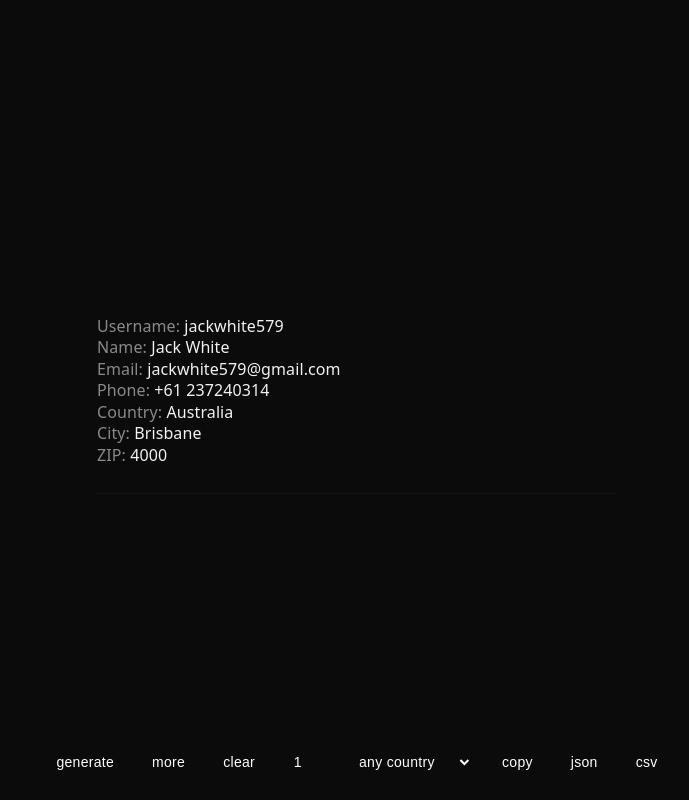
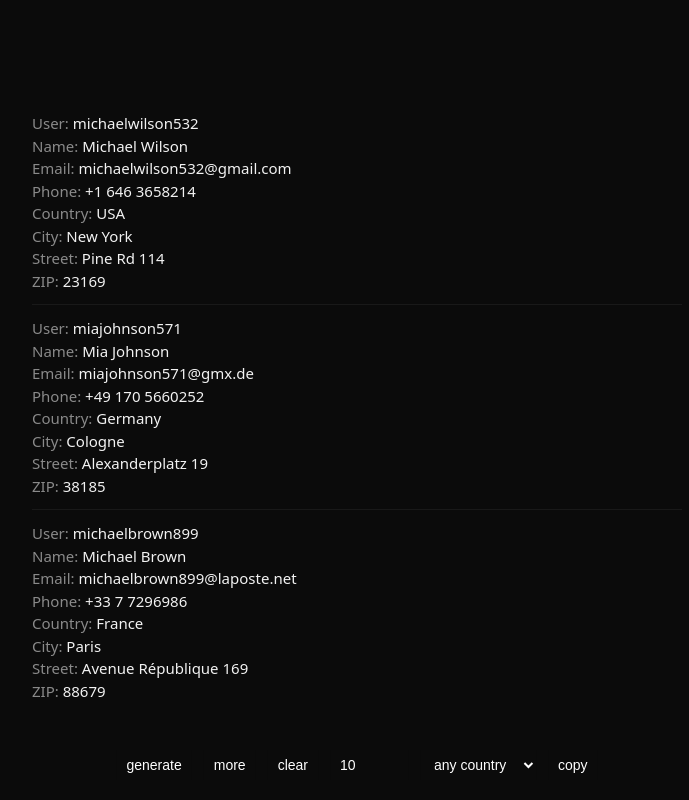
Before and after one commit to Ast07221/fake-user-generator, a plain HTML site: page index.html in a window 1280 px wide. Shown: the whole page, without its empty margins (283-972 px from the left). Drawn offline with Linux system fonts and the light colour scheme.

Commit message:
Update index.html

```diff
--- a/index.html
+++ b/index.html
@@ -3,7 +3,7 @@
 <head>
 <meta charset="UTF-8">
 <meta name="viewport" content="width=device-width, initial-scale=1.0">
-<title>Fake User Generator</title>
+<title>Enterprise Fake Data Engine</title>
 
 <style>
 body{
@@ -11,389 +11,322 @@ body{
     font-family:system-ui;
     background:#0b0b0b;
     color:#fff;
-    min-height:100vh;
     display:flex;
     justify-content:center;
     align-items:center;
+    min-height:100vh;
     overflow-x:hidden;
 }
 
 .wrapper{
     width:100%;
-    max-width:760px;
+    max-width:900px;
+    min-height:100vh;
     display:flex;
     flex-direction:column;
+    align-items:center;
     justify-content:center;
-    align-items:center;
-    position:relative;
-    margin:auto;
-    min-height:100vh;
 }
 
 .grid{
-    display:grid;
-    grid-template-columns:1fr;
-    gap:2px;
     width:100%;
-    max-width:520px;
-    justify-items:start;
-    text-align:left;
-    max-height:420px;
+    max-width:650px;
+    max-height:600px;
     overflow-y:auto;
-    box-sizing:border-box;
-    align-content:start;
 }
 
 .card{
-    width:100%;
-    background:transparent;
-    padding:8px 0;
-    margin:0;
-    min-height:170px;
-    transform:translateZ(0);
-    will-change:transform;
+    padding:12px 0;
+    border-bottom:1px solid rgba(255,255,255,0.06);
     cursor:pointer;
-    border-bottom:1px solid rgba(255,255,255,0.04);
 }
 
 .card:hover{
-    opacity:.82;
+    opacity:.85;
 }
 
 .line{
-    margin:1px 0;
-    line-height:1.28;
-    font-size:16px;
-    letter-spacing:.1px;
+    font-size:15px;
+    line-height:1.5;
 }
 
-.label{
-    color:#8a8a8a;
+.label{ color:#8a8a8a; }
+.value{ color:#f2f2f2; }
+
+.topbar{
+    position:fixed;
+    bottom:20px;
+    left:50%;
+    transform:translateX(-50%);
+    display:flex;
+    gap:12px;
+    flex-wrap:wrap;
 }
 
-.value{
-    color:#f2f2f2;
+button, select, input{
+    background:#0b0b0b;
+    border:none;
+    color:#fff;
+    font-size:14px;
+    padding:6px 10px;
 }
+
+button:hover{ opacity:.7; }
 
 .loader{
     position:absolute;
-    top:50%;
+    top:45%;
     left:50%;
-    transform:translate(-50%, -120px);
-    font-family:monospace;
+    transform:translate(-50%,-50%);
     font-size:11px;
     letter-spacing:4px;
-    color:#7a7a7a;
-    opacity:.72;
-    pointer-events:none;
-    text-transform:uppercase;
-    user-select:none;
-}
-
-.topbar{
-    position:fixed;
-    bottom:25px;
-    left:50%;
-    transform:translateX(-50%);
-    display:flex;
-    align-items:center;
-    gap:22px;
-    flex-wrap:wrap;
-    justify-content:center;
-}
-
-button, select{
-    background:#0b0b0b;
-    border:none;
-    color:#fff;
-    cursor:pointer;
-    font-size:14px;
-    font-weight:500;
-    letter-spacing:.3px;
-    padding:4px 8px;
-}
-
-button:hover{
-    opacity:.7;
-}
-
-input{
-    width:36px;
-    background:none;
-    border:none;
-    color:#fff;
-    text-align:center;
-    outline:none;
-    font-size:14px;
-}
-
-select{
-    outline:none;
-    padding-right:18px;
-    background:#0b0b0b;
-    color:#fff;
-    cursor:pointer;
-}
-
-.notice{
-    position:fixed;
-    top:18px;
-    left:50%;
-    transform:translateX(-50%);
-    font-size:12px;
-    color:#888;
-    opacity:0;
-    transition:.25s;
-    pointer-events:none;
-}
-
-@keyframes blink{
-    0%{opacity:0;}
-    50%{opacity:1;}
-    100%{opacity:0;}
+    color:#777;
 }
 </style>
+
 </head>
-
 <body>
 
-<div class="notice" id="notice">copied</div>
+<div class="loader" id="loader">INITIALIZING ENGINE...</div>
 
 <div class="wrapper">
-    <div class="loader" id="loader">INITIALIZING</div>
     <div id="output" class="grid"></div>
 </div>
 
 <div class="topbar">
     <button onclick="generate()">generate</button>
-    <button onclick="generateMore()">more</button>
+    <button onclick="more()">more</button>
     <button onclick="clearAll()">clear</button>
-    <input id="bulkInput" type="number" value="1" min="1" max="200">
-    <select id="countryFilter"></select>
+    <input id="count" type="number" value="10" min="1" max="200">
+    <select id="country"></select>
     <button onclick="copyAll()">copy</button>
-    <button onclick="downloadJSON()">json</button>
-    <button onclick="downloadCSV()">csv</button>
 </div>
 
 <script>
 
-const countries = [
-{country:"USA",code:"+1",cities:["New York","Los Angeles","Chicago"],zips:["10001","90001","60601"]},
-{country:"Canada",code:"+1",cities:["Toronto","Vancouver","Montreal"],zips:["M5H","V5K","H2X"]},
-{country:"UK",code:"+44",cities:["London","Manchester","Liverpool"],zips:["SW1A","M1","L1"]},
-{country:"Germany",code:"+49",cities:["Berlin","Munich","Hamburg"],zips:["10115","80331","20095"]},
-{country:"France",code:"+33",cities:["Paris","Lyon","Marseille"],zips:["75001","69001","13001"]},
-{country:"Netherlands",code:"+31",cities:["Amsterdam","Rotterdam","Utrecht"],zips:["1012","3011","3511"]},
-{country:"Japan",code:"+81",cities:["Tokyo","Osaka","Kyoto"],zips:["100-0001","530-0001","600-0001"]},
-{country:"Australia",code:"+61",cities:["Sydney","Melbourne","Brisbane"],zips:["2000","3000","4000"]}
-];
-    const firstNames = ["Noah","Liam","Oliver","James","Lucas","Henry","Leo","Daniel","Jack","Ethan","Emma","Olivia","Sophia","Ava","Mia","Charlotte","Emily","Amelia","Ella","Grace"];
-const lastNames = ["Smith","Johnson","Brown","Taylor","Anderson","White","Harris","Martin","Jackson","Moore","Clark","Walker","Hall","Allen","Young","King","Wright"];
+/* =========================
+   🌍 GLOBAL DATA ENGINE
+========================= */
 
-const output = document.getElementById("output");
-const bulkInput = document.getElementById("bulkInput");
-const loader = document.getElementById("loader");
-const notice = document.getElementById("notice");
-const countryFilter = document.getElementById("countryFilter");
+const ENGINE = [
+{
+country:"USA", code:"+1",
+cities:["New York","Los Angeles","Chicago","Houston","Miami","Dallas"],
+streets:["Main St","Oak Ave","Pine Rd","Maple Dr","Broadway"],
+domains:["gmail.com","yahoo.com","outlook.com"],
+zip:()=>String(10000+Math.floor(Math.random()*89999)),
+area:["201","202","305","312","415","646"]
+},
 
-let lastData = [];
+{
+country:"UK", code:"+44",
+cities:["London","Manchester","Birmingham","Liverpool","Leeds"],
+streets:["High St","King Rd","Queen St","Church Ln"],
+domains:["gmail.com","hotmail.co.uk","outlook.com"],
+zip:()=>["SW1A","M1","L1","B1","EC1"][Math.floor(Math.random()*5)],
+area:["74","75","77","78"]
+},
 
-function pick(arr){
-    return arr[Math.floor(Math.random()*arr.length)];
+{
+country:"Germany", code:"+49",
+cities:["Berlin","Munich","Hamburg","Cologne","Frankfurt"],
+streets:["Hauptstr","Bahnhofstr","Alexanderplatz","Marktweg"],
+domains:["gmail.com","web.de","gmx.de"],
+zip:()=>String(10000+Math.floor(Math.random()*89999)),
+area:["151","160","170","175"]
+},
+
+{
+country:"France", code:"+33",
+cities:["Paris","Lyon","Marseille","Nice","Toulouse"],
+streets:["Rue de Paris","Rue Victor Hugo","Avenue République"],
+domains:["gmail.com","orange.fr","laposte.net"],
+zip:()=>String(10000+Math.floor(Math.random()*89999)),
+area:["6","7"]
+},
+
+{
+country:"Netherlands", code:"+31",
+cities:["Amsterdam","Rotterdam","Utrecht","Eindhoven"],
+streets:["Damrak","Leidsestraat","Kalverstraat"],
+domains:["gmail.com","ziggo.nl","outlook.com"],
+zip:()=>String(1000+Math.floor(Math.random()*8999)),
+area:["6"]
+},
+
+{
+country:"Japan", code:"+81",
+cities:["Tokyo","Osaka","Kyoto","Nagoya"],
+streets:["Shibuya","Ginza","Akihabara","Umeda"],
+domains:["gmail.com","yahoo.co.jp","icloud.com"],
+zip:()=>String(1000000+Math.floor(Math.random()*8999999)),
+area:["70","80","90"]
+},
+
+{
+country:"Australia", code:"+61",
+cities:["Sydney","Melbourne","Brisbane","Perth"],
+streets:["George St","King St","Collins St"],
+domains:["gmail.com","outlook.com","bigpond.com"],
+zip:()=>String(2000+Math.floor(Math.random()*6000)),
+area:["4"]
+},
+
+{
+country:"Canada", code:"+1",
+cities:["Toronto","Vancouver","Montreal","Calgary"],
+    streets:["Bloor St","King St","Queen St"],
+domains:["gmail.com","hotmail.ca","outlook.com"],
+zip:()=> "M" + Math.floor(Math.random()*9),
+area:["416","437","604","778"]
+},
+
+{
+country:"Italy", code:"+39",
+cities:["Rome","Milan","Naples","Turin"],
+streets:["Via Roma","Via Milano","Corso Italia"],
+domains:["gmail.com","libero.it","outlook.com"],
+zip:()=>String(10000+Math.floor(Math.random()*89999)),
+area:["3"]
+},
+
+{
+country:"Spain", code:"+34",
+cities:["Madrid","Barcelona","Valencia","Seville"],
+streets:["Calle Mayor","Gran Via","Calle Real"],
+domains:["gmail.com","hotmail.es","outlook.com"],
+zip:()=>String(10000+Math.floor(Math.random()*89999)),
+area:["6","7"]
+},
+
+{
+country:"India", code:"+91",
+cities:["Delhi","Mumbai","Bangalore","Pune"],
+streets:["MG Road","Park Street","MG Marg"],
+domains:["gmail.com","yahoo.in","outlook.com"],
+zip:()=>String(100000+Math.floor(Math.random()*899999)),
+area:["7","8","9"]
 }
 
-function showNotice(text){
-    notice.textContent = text;
-    notice.style.opacity = 1;
-    setTimeout(()=> notice.style.opacity = 0, 1200);
-}
+];
 
-function initCountries(){
-    countryFilter.innerHTML = `<option value="all">any country</option>`;
-    countries.forEach(c=>{
-        const opt = document.createElement("option");
-        opt.value = c.country;
-        opt.textContent = c.country;
-        countryFilter.appendChild(opt);
+/* ========================= */
+
+const firstNames=["Alex","John","Michael","David","James","Emma","Olivia","Sophia","Liam","Noah","Mia","Ava"];
+const lastNames=["Smith","Brown","Johnson","Taylor","Wilson","Martin","Lee","Clark","Walker","Hall"];
+
+const output=document.getElementById("output");
+const select=document.getElementById("country");
+const loader=document.getElementById("loader");
+let last=[];
+
+function pick(a){ return a[Math.floor(Math.random()*a.length)] }
+
+/* init */
+function init(){
+    select.innerHTML=`<option value="all">any country</option>`;
+    ENGINE.forEach(c=>{
+        const o=document.createElement("option");
+        o.value=c.country;
+        o.textContent=c.country;
+        select.appendChild(o);
     });
 }
 
-function generateUser(){
-    let selected = countryFilter.value;
-    let loc = selected === "all"
-        ? pick(countries)
-        : countries.find(c => c.country === selected);
+/* engine core */
+function phone(d){
+    return `${d.code} ${pick(d.area)} ${Math.floor(1000000+Math.random()*8999999)}`;
+}
 
-    const first = pick(firstNames);
-    const last = pick(lastNames);
+function email(name,d){
+    return name+"@"+pick(d.domains);
+}
 
-    const username = (first + last + Math.floor(Math.random()*999)).toLowerCase();
+function user(){
+    const d = select.value==="all"
+        ? pick(ENGINE)
+        : ENGINE.find(x=>x.country===select.value);
 
-    return {
+    const safe=d||ENGINE[0];
+
+    const first=pick(firstNames);
+    const last=pick(lastNames);
+
+    const username=(first+last+Math.floor(Math.random()*999)).toLowerCase();
+
+    return{
         username,
-        name: first + " " + last,
-        email: username + "@gmail.com",
-        phone: loc.code + " " + Math.floor(100000000 + Math.random()*900000000),
-        country: loc.country,
-        city: pick(loc.cities),
-        zip: pick(loc.zips)
+        name:first+" "+last,
+        email:email(username,safe),
+        phone:phone(safe),
+        country:safe.country,
+        city:pick(safe.cities),
+        street:pick(safe.streets)+" "+Math.floor(Math.random()*200),
+        zip:safe.zip()
     };
 }
 
-function typeHTML(el, user){
-    el.innerHTML = "";
+/* render */
+function render(arr){
+    output.innerHTML="";
 
-    const rows = [
-        ["Username", user.username],
-        ["Name", user.name],
-        ["Email", user.email],
-        ["Phone", user.phone],
-        ["Country", user.country],
-        ["City", user.city],
-        ["ZIP", user.zip]
-    ];
+    arr.forEach((u,i)=>{
+        const c=document.createElement("div");
+        c.className="card";
 
-    let rowIndex = 0;
+        c.onclick=()=>{
+            navigator.clipboard.writeText(JSON.stringify(u,null,2));
+        };
 
-    function typeRow(){
-        if(rowIndex >= rows.length) return;
+        output.appendChild(c);
 
-        const [label, value] = rows[rowIndex++];
-
-        const line = document.createElement("div");
-        line.className = "line";
-
-        const labelSpan = document.createElement("span");
-        labelSpan.className = "label";
-        labelSpan.textContent = label + ": ";
-
-        const valueSpan = document.createElement("span");
-        valueSpan.className = "value";
-
-        line.appendChild(labelSpan);
-        line.appendChild(valueSpan);
-
-        el.appendChild(line);
-
-        let i = 0;
-
-        function typeChar(){
-            if(i < value.length){
-                valueSpan.textContent += value[i++];
-                setTimeout(typeChar, 10);
-            } else {
-                setTimeout(typeRow, 15);
-            }
-        }
-
-        typeChar();
-    }
-
-    typeRow();
-}
-
-function render(list){
-    output.innerHTML = "";
-
-    requestAnimationFrame(() => {
-        list.forEach((u,index)=>{
-            const card = document.createElement("div");
-            card.className = "card";
-
-            card.onclick = () => {
-                navigator.clipboard.writeText(JSON.stringify(u, null, 2));
-                showNotice("profile copied");
-            };
-
-            output.appendChild(card);
-
-            setTimeout(()=>{
-                typeHTML(card,u);
-            }, index * 80);
-        });
+        setTimeout(()=>{
+            c.innerHTML=`
+                <div class="line"><span class="label">User:</span> <span class="value">${u.username}</span></div>
+                <div class="line"><span class="label">Name:</span> <span class="value">${u.name}</span></div>
+                <div class="line"><span class="label">Email:</span> <span class="value">${u.email}</span></div>
+                <div class="line"><span class="label">Phone:</span> <span class="value">${u.phone}</span></div>
+                <div class="line"><span class="label">Country:</span> <span class="value">${u.country}</span></div>
+                <div class="line"><span class="label">City:</span> <span class="value">${u.city}</span></div>
+                <div class="line"><span class="label">Street:</span> <span class="value">${u.street}</span></div>
+                <div class="line"><span class="label">ZIP:</span> <span class="value">${u.zip}</span></div>
+            `;
+        },i*30);
     });
 }
 
+/* actions */
 function generate(){
-    loader.style.display = "block";
+    loader.style.display="block";
 
     setTimeout(()=>{
-        const count = Math.min(parseInt(bulkInput.value || 1), 200);
-
-        const arr = [];
-        for(let i=0;i<count;i++){
-            arr.push(generateUser());
-        }
-
-        lastData = arr;
-
-        loader.style.display = "none";
-        render(arr);
-
-    }, 200);
+        const n=Math.min(200,parseInt(document.getElementById("count").value||10));
+        last=Array.from({length:n},user);
+        loader.style.display="none";
+        render(last);
+    },200);
 }
 
-function generateMore(){
-    const arr = [];
-
-    for(let i=0;i<2;i++){
-        arr.push(generateUser());
-    }
-    lastData = lastData.concat(arr);
-
-    arr.forEach((u,index)=>{
-        const card = document.createElement("div");
-        card.className = "card";
-
-        card.onclick = () => {
-            navigator.clipboard.writeText(JSON.stringify(u, null, 2));
-            showNotice("profile copied");
-        };
-
-        output.appendChild(card);
-
-        setTimeout(()=>{
-            typeHTML(card,u);
-        }, index * 80);
-    });
+function more(){
+    const extra=Array.from({length:5},user);
+    last=last.concat(extra);
+    render(last);
 }
 
 function clearAll(){
-    output.innerHTML = "";
-    lastData = [];
-    loader.style.display = "block";
+    output.innerHTML="";
+    last=[];
 }
 
 function copyAll(){
-    navigator.clipboard.writeText(JSON.stringify(lastData,null,2));
-    showNotice("all copied");
+    navigator.clipboard.writeText(JSON.stringify(last,null,2));
 }
 
-function downloadJSON(){
-    const blob = new Blob([JSON.stringify(lastData,null,2)], {type:"application/json"});
-    const a = document.createElement("a");
-    a.href = URL.createObjectURL(blob);
-    a.download = "users.json";
-    a.click();
-}
-
-function downloadCSV(){
-    const rows = ["Username,Name,Email,Phone,Country,City,ZIP"];
-
-    lastData.forEach(u=>{
-        rows.push(`${u.username},${u.name},${u.email},${u.phone},${u.country},${u.city},${u.zip}`);
-    });
-
-    const blob = new Blob([rows.join("\n")], {type:"text/csv"});
-    const a = document.createElement("a");
-    a.href = URL.createObjectURL(blob);
-    a.download = "users.csv";
-    a.click();
-}
-
-initCountries();
-window.onload = generate;
+/* start */
+init();
+window.onload=generate;
 
 </script>
+
 </body>
 </html>
```
